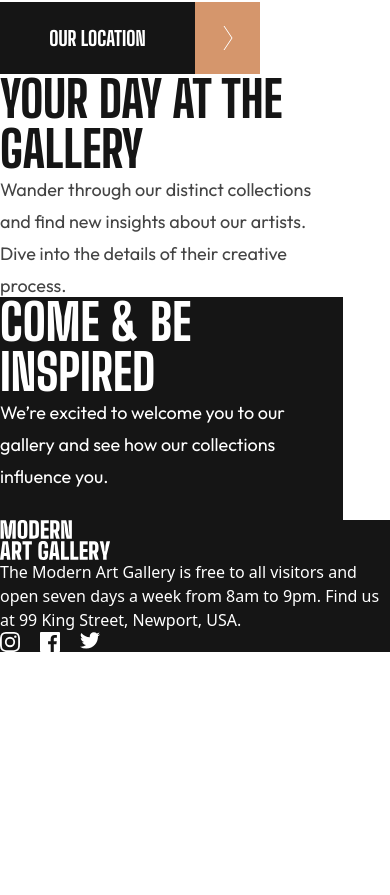
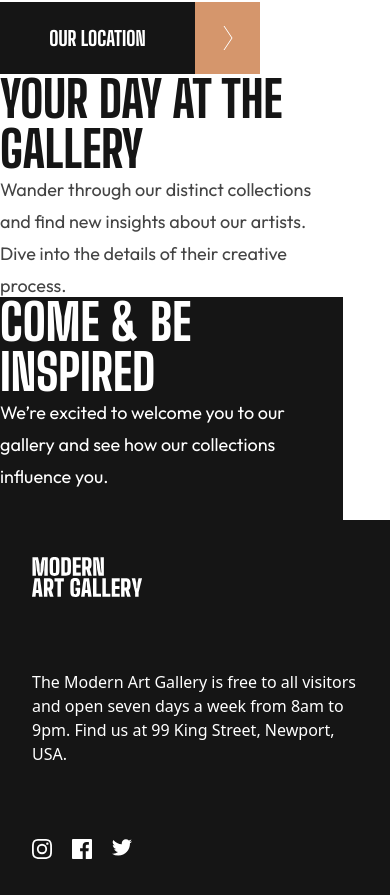
Before and after one commit to reactaleks/art-gellery-website-nextjs, a Next.js app: page / in a window 390 px wide. Shown: the part 450-1345 px from the top of the page. Before the commit the page ends 1102 px from the top, so only its background shows below. Built offline with nearby package versions, Linux system fonts and the light colour scheme.

Commit message:
Added mobile styling to footer.

```diff
--- a/components/FooterComponent.tsx
+++ b/components/FooterComponent.tsx
@@ -13,12 +13,10 @@ export default function FooterComponent() {
     let pathname = usePathname()
     const checkPath = pathname === "/"
     return (
-        <footer>
-            <div className={`${checkPath ? "bg-allmost-black text-white" : "bg-gold text-allmost-black"}`}>
+        <footer className={`${checkPath ? "bg-allmost-black text-white" : "bg-gold text-allmost-black"} h-[375px] flex flex-col justify-around px-8`}>
                 <LogoComponent dark={checkPath}/>
                 <p>The Modern Art Gallery is free to all visitors and open seven days a week from 8am to 9pm. Find us at 99 King Street, Newport, USA.</p>
                 <SocialComponent dark={checkPath}/>
-            </div>
         </footer>
     )
 }
```
